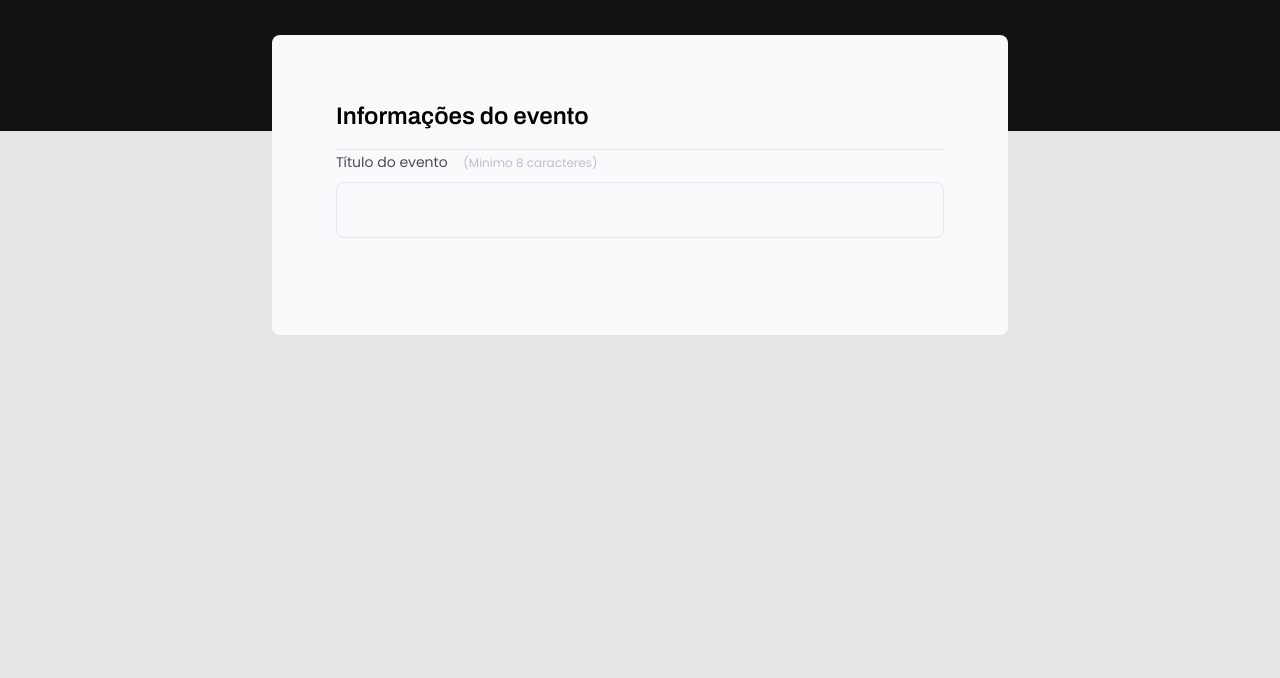
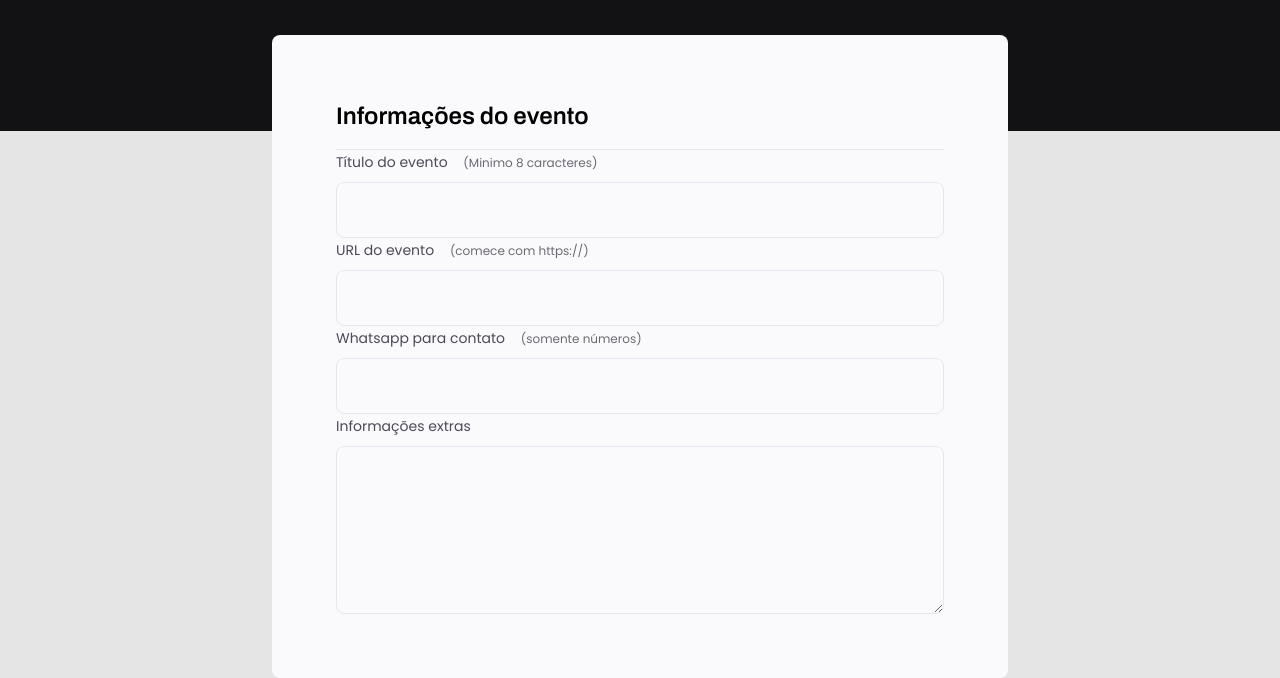
Before and after one commit to WhyDrugs/-EXPLORE--TreinoFormulario, a plain HTML site: page index.html in a window 1280 px wide. Shown: the part 237-915 px from the top of the page. Before the commit the page ends 800 px from the top, so only its background shows below. Drawn offline with Linux system fonts and the light colour scheme.

Commit message:
Terceiro Commit
demais campos até o text area

Falta colocar o CSS no espaçamento do text area

```diff
--- a/index.html
+++ b/index.html
@@ -1,15 +1,18 @@
 <!DOCTYPE html>
 <html lang="pt-BR">
   <head>
-    <meta charset="UTF-8">
-    <meta name="viewport" content="width=device-width, initial-scale=1.0">
+    <meta charset="UTF-8" />
+    <meta name="viewport" content="width=device-width, initial-scale=1.0" />
     <title>Crie seu evento!</title>
 
-    <link rel="stylesheet" href="style.css">
+    <link rel="stylesheet" href="style.css" />
 
-    <link rel="preconnect" href="https://fonts.googleapis.com">
-    <link rel="preconnect" href="https://fonts.gstatic.com" crossorigin>
-    <link href="https://fonts.googleapis.com/css2?family=Archivo:wght@600;700&family=Poppins&display=swap" rel="stylesheet">
+    <link rel="preconnect" href="https://fonts.googleapis.com" />
+    <link rel="preconnect" href="https://fonts.gstatic.com" crossorigin />
+    <link
+      href="https://fonts.googleapis.com/css2?family=Archivo:wght@600;700&family=Poppins&display=swap"
+      rel="stylesheet"
+    />
   </head>
   <body>
     <div class="page">
@@ -18,20 +21,43 @@
         <p>O primeiro passo é preencher esse formulário de inscrição.</p>
       </header>
 
-
       <form>
+        <div class="fieldset-wrapper">
           <fieldset>
             <legend>Informações do evento</legend>
 
             <div class="input-wrapper">
-                    <label for="event-title">Título do evento <span>(Minimo 8 caracteres)</span> </label>
-                    <input type="text" id="event-title"/>
+              <label for="event-title"
+                >Título do evento <span>(Minimo 8 caracteres)</span>
+              </label>
+              <input type="text" id="event-title" />
             </div>
 
-            </fieldset>
-        </form>
-
+            <div class="input-wrapper">
+              <label for="event-url"
+                >URL do evento <span>(comece com https://)</span>
+              </label>
+              <input type="url" id="event-url" />
             </div>
 
+            <div class="input-wrapper">
+                <label for="event-whatsapp"
+                  >Whatsapp para contato <span>(somente números)</span>
+                </label>
+                <input type="tel" id="event-whatsapp" />
+              </div>
+
+              <div class="input-wrapper">
+                <label for="event-info"
+                  >Informações extras
+                </label>
+                <textarea id="event-info" cols="30" rows="10"></textarea>
+              </div>
+
+
+          </fieldset>
+        </div>
+      </form>
+    </div>
   </body>
 </html>
--- a/style.css
+++ b/style.css
@@ -1,13 +1,16 @@
-*{
+* {
   box-sizing: border-box;
   margin: 0;
   padding: 0;
 }
 
-body, input, button, select, textarea{
-    font-family: 'Poppins', sans-serif;
+body,
+input,
+button,
+select,
+textarea {
+  font-family: "Poppins", sans-serif;
 }
-
 
 body::before {
   content: "";
@@ -30,7 +33,6 @@ body::before {
 header {
   width: 319px;
   margin-top: 74px;
-
 }
 
 header h1 {
@@ -56,59 +58,61 @@ body {
   background-color: #e5e5e5;
 }
 
-form{
+form {
   margin-top: 38px;
   border-radius: 8px;
-    background: #FAFAFC;
+  background: #fafafc;
   min-height: 300px;
   padding: 64px;
-
 }
 
-fieldset{
+fieldset {
   border: none;
 }
 
-fieldset legend{
-    font-family: 'Archivo';
+.fieldset-wrapper {
+  display: flex;
+  flex-direction: column;
+  gap: 24px;
+}
+
+fieldset legend {
+  font-family: "Archivo";
   font-weight: 600;
   font-size: 24px;
   line-height: 34px;
 
   width: 100%;
 
-    border-bottom: 1px solid #E6E6F0;
+  border-bottom: 1px solid #e6e6f0;
   padding-bottom: 16px;
-
 }
 
-.input-wrapper{
+.input-wrapper {
   display: flex;
   flex-direction: column;
 }
 
-.input-wrapper label{
+.input-wrapper label {
   font-family: "Poppins", sans-serif;
   font-size: 14px;
   line-height: 24px;
-    color: #4E4958;
+  color: #4e4958;
   margin-bottom: 8px;
-
 }
 
-.input-wrapper label span{
+.input-wrapper label span {
   margin-left: 12px;
   font-size: 12px;
   line-height: 20px;
-    color: #C1BCCC;
+  color: #6c6a71;
 }
 
-.input-wrapper input{
-    background: #FAFAFC;
-    border: 1px solid #E6E6F0;
+.input-wrapper input,
+.input-wrapper textarea {
+  background: #fafafc;
+  border: 1px solid #e6e6f0;
   border-radius: 8px;
-
-    box-sizing: border-box;
 
   height: 56px;
 
@@ -117,6 +121,10 @@ fieldset legend{
   font-size: 16px;
   line-height: 26px;
 
-    color: #C1BCCC;
+  color: #6c6a71;
+}
 
+.input-wrapper textarea {
+  padding: 0;
+  height: 168px;
 }
```
Lines whose indentation alone changed are shown as unchanged.
